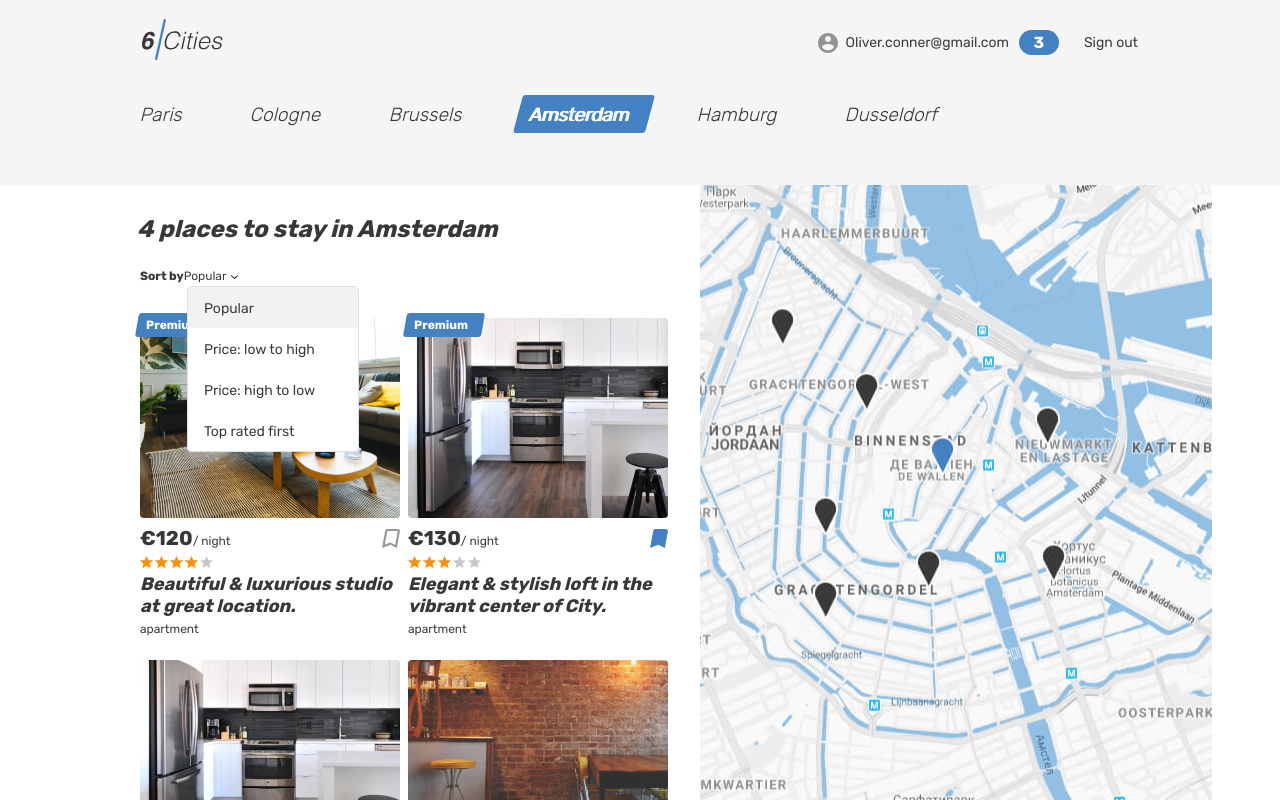
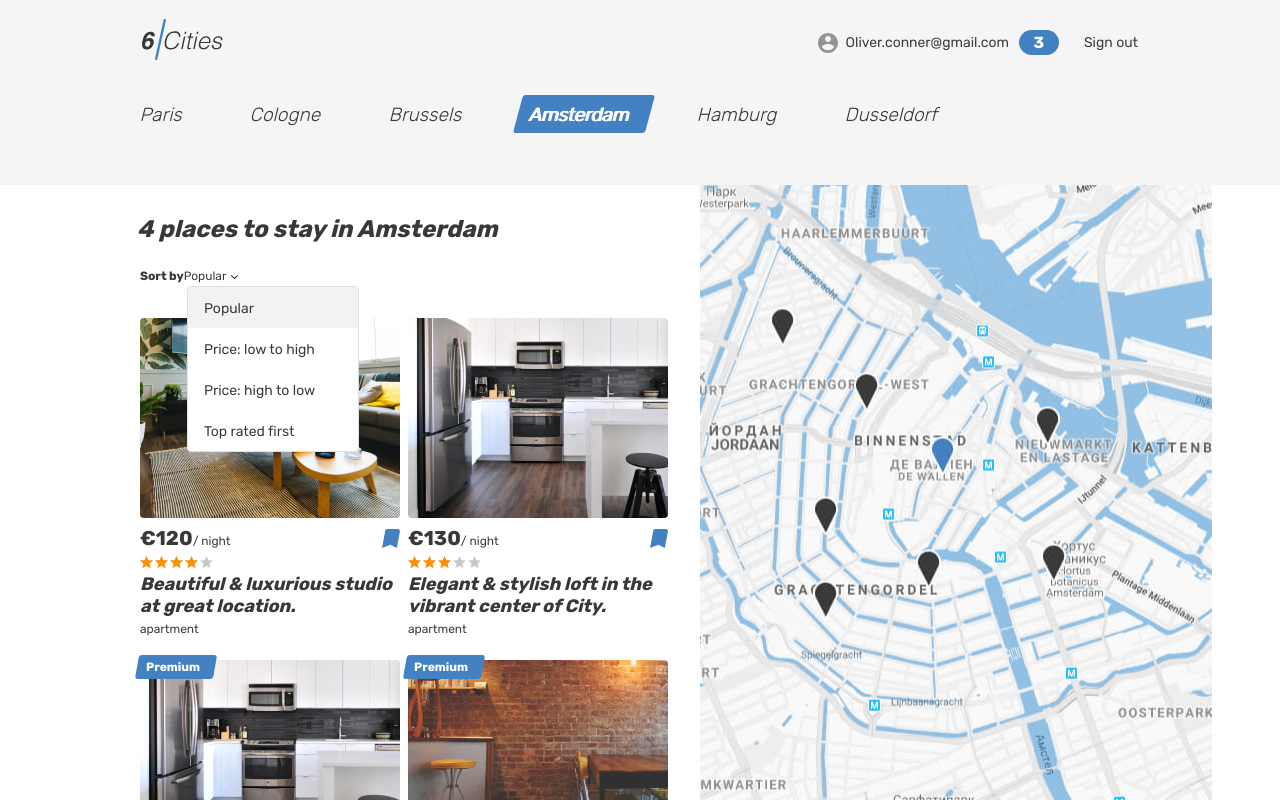
Before and after one commit to htmlacademy-univer-javascript-3/2505277-six-cities-5, a React (Vite) app: page / in a window 1280 px wide. Built offline with nearby package versions, Linux system fonts and the light colour scheme.

Commit message:
fix: fixed the edits

```diff
--- a/package.json
+++ b/package.json
@@ -16,7 +16,6 @@
     "history": "5.3.0",
     "http-status-codes": "2.3.0",
     "leaflet": "1.7.1",
-    "nanoid": "^5.1.5",
     "react": "18.2.0",
     "react-dom": "18.2.0",
     "react-helmet-async": "1.3.0",
--- a/src/components/app/app.tsx
+++ b/src/components/app/app.tsx
@@ -6,13 +6,14 @@ import { NotFoundScreen } from '../../pages/not-found-screen/not-found-screen';
 import { BrowserRouter, Route, Routes } from 'react-router-dom';
 import { AppRoute, AuthorizationStatus } from '../../const';
 import { PrivateRouteComponent } from '../private-route/private-route';
-import { OffersData } from '../../types/offers';
+import { OfferData } from '../../types/offers';
 
 type AppScreenProps = {
-  offers: OffersData[];
+  offers: OfferData[];
 };
 
 function App({ offers }: AppScreenProps): JSX.Element {
+  const favoriteOffers = offers.filter((offer) => offer.isFavorite === true);
   return (
     <BrowserRouter>
       <Routes>
@@ -24,7 +25,7 @@ function App({ offers }: AppScreenProps): JSX.Element {
             <PrivateRouteComponent
               authorizationStatus={AuthorizationStatus.NoAuth}
             >
-              <Favorites offers={offers} />
+              <Favorites offers={favoriteOffers} />
             </PrivateRouteComponent>
           }
         />
--- a/src/components/card/card.tsx
+++ b/src/components/card/card.tsx
@@ -1,22 +1,22 @@
 import { Link } from 'react-router-dom';
-import { OffersData } from '../../types/offers';
+import { OfferData } from '../../types/offers';
 import { getRandomNum } from '../../utils/common';
 import { AppRoute } from '../../const';
 
 type CardProps = {
-  offer: OffersData;
+  offer: OfferData;
 };
 function Card({ offer }: CardProps): JSX.Element {
   return (
     <article className="cities__card place-card">
-      {offer.isPremium ? (
+      {offer.isPremium && (
         <div className="place-card__mark">
           <span>Premium</span>
         </div>
-      ) : null}
+      )}
 
       <div className="cities__image-wrapper place-card__image-wrapper">
-        <a href="#">
+        <Link to="offer/:id">
           <img
             className="place-card__image"
             src={`img/${
@@ -28,7 +28,7 @@ function Card({ offer }: CardProps): JSX.Element {
             height="200"
             alt="Place image"
           />
-        </a>
+        </Link>
       </div>
       <div className="place-card__info">
         <div className="place-card__price-wrapper">
@@ -37,11 +37,9 @@ function Card({ offer }: CardProps): JSX.Element {
             <span className="place-card__price-text">&#47;&nbsp;night</span>
           </div>
           <button
-            className={`${
-              offer.isFavorite
-                ? 'place-card__bookmark-button place-card__bookmark-button--active button'
-                : 'place-card__bookmark-button button'
-            }`}
+            className={`place-card__bookmark-button${
+              offer.isFavorite ? ' place-card__bookmark-button--active' : ''
+            } button`}
             type="button"
           >
             <svg className="place-card__bookmark-icon" width="18" height="19">
--- a/src/components/cities/cities.tsx
+++ b/src/components/cities/cities.tsx
@@ -1,9 +1,9 @@
-import { Card } from '../card/card';
+import { Card } from '../card/Card';
 import { appendSForPlural } from '../../utils/common';
-import { OffersData } from '../../types/offers';
+import { OfferData } from '../../types/offers';
 
 type CitiesProps = {
-  offers: OffersData[];
+  offers: OfferData[];
 };
 
 function Cities({ offers }: CitiesProps): JSX.Element {
--- a/src/components/comment-form/comment-form.tsx
+++ b/src/components/comment-form/comment-form.tsx
@@ -7,8 +7,8 @@ function CommentForm({ onAddReview }: CommentFormProps): JSX.Element {
   const [comment, setComment] = useState('');
   const [rating, setRating] = useState(0);
 
-  const handleSubmit = (evt: React.FormEvent<HTMLFormElement>) => {
-    evt.preventDefault();
+  const handleSubmit = (event: React.FormEvent<HTMLFormElement>) => {
+    event.preventDefault();
 
     if (!comment.trim()) {
       return;
@@ -21,7 +21,7 @@ function CommentForm({ onAddReview }: CommentFormProps): JSX.Element {
     });
 
     setComment('');
-    setRating(5);
+    setRating(0);
   };
 
   const isSubmitDisabled = comment.length > 50;
@@ -51,7 +51,7 @@ function CommentForm({ onAddReview }: CommentFormProps): JSX.Element {
               htmlFor={`${star}-stars`}
               className="reviews__rating-label form__rating-label"
               title={
-                ['terrible', 'bad', 'average', 'good', 'perfect'][star - 1]
+                ['terrible', 'badly', 'not bad', 'good', 'perfect'][star - 1]
               }
             >
               <svg className="form__star-image" width="37" height="33">
@@ -66,7 +66,7 @@ function CommentForm({ onAddReview }: CommentFormProps): JSX.Element {
         id="review"
         name="review"
         value={comment}
-        onChange={(evt) => setComment(evt.target.value)}
+        onChange={(event) => setComment(event.target.value)}
         placeholder="Tell how was your stay, what you like and what can be improved"
       />
       <div className="reviews__button-wrapper">
--- a/src/components/card/favorites-card.tsx
+++ b/src/components/favorites-card/favorites-card.tsx
@@ -1,30 +1,28 @@
-import { OffersData } from '../../types/offers';
-import { getRandomNum } from '../../utils/common';
+import { OfferData } from '../../types/offers';
+import { Link } from 'react-router-dom';
+
 type FavoritesProps = {
-  offer: OffersData;
+  offer: OfferData;
 };
+
 function FavoritesCard({ offer }: FavoritesProps): JSX.Element {
   return (
     <article className="favorites__card place-card">
-      {offer.isPremium ? (
+      {offer.isPremium && (
         <div className="place-card__mark">
           <span>Premium</span>
         </div>
-      ) : null}
+      )}
       <div className="favorites__image-wrapper place-card__image-wrapper">
-        <a href="#">
+        <Link to="/offer/:id">
           <img
             className="place-card__image"
-            src={`img/${
-              offer.type === 'apartmanet'
-                ? `${offer.type}-small-0${getRandomNum(1, 3)}`
-                : `${offer.type}-small`
-            }.jpg`}
+            src={offer.previewImage}
             width="150"
             height="110"
             alt="Place image"
           />
-        </a>
+        </Link>
       </div>
       <div className="favorites__card-info place-card__info">
         <div className="place-card__price-wrapper">
@@ -44,12 +42,12 @@ function FavoritesCard({ offer }: FavoritesProps): JSX.Element {
         </div>
         <div className="place-card__rating rating">
           <div className="place-card__stars rating__stars">
-            <span style={{ width: '100%' }}></span>
+            <span style={{ width: `${offer.rating * 20}%` }}></span>
             <span className="visually-hidden">Rating</span>
           </div>
         </div>
         <h2 className="place-card__name">
-          <a href="#">{offer.title}</a>
+          <Link to="/offer/:id">{offer.title}</Link>
         </h2>
         <p className="place-card__type">{offer.type}</p>
       </div>
--- a/src/mock/offers.ts
+++ b/src/mock/offers.ts
@@ -1,10 +1,8 @@
-import { OffersData } from '../types/offers';
-import { nanoid } from 'nanoid';
-import { getRandomNum } from '../utils/common';
+import { OfferData } from '../types/offers';
 
-const offers: OffersData[] = [
+const offers: OfferData[] = [
   {
-    id: nanoid(),
+    id: '1',
     title: 'Beautiful & luxurious studio at great location.',
     type: 'apartment',
     price: 120,
@@ -21,13 +19,13 @@ const offers: OffersData[] = [
       longitude: 4.673877537499948,
       zoom: 8,
     },
-    isFavorite: Boolean(getRandomNum(0, 1)),
-    isPremium: Boolean(getRandomNum(0, 1)),
+    isFavorite: true,
+    isPremium: false,
     rating: 4,
-    previewImage: 'https://url-to-image/image.png',
+    previewImage: 'https://picsum.photos/200/300',
   },
   {
-    id: nanoid(),
+    id: '2',
     title: 'Elegant & stylish loft in the vibrant center of City.',
     type: 'apartment',
     price: 130,
@@ -44,13 +42,13 @@ const offers: OffersData[] = [
       longitude: 4.351721,
       zoom: 9,
     },
-    isFavorite: Boolean(getRandomNum(0, 1)),
-    isPremium: Boolean(getRandomNum(0, 1)),
+    isFavorite: true,
+    isPremium: false,
     rating: 3,
-    previewImage: 'https://url-to-image/image.png',
+    previewImage: 'https://picsum.photos/200/300',
   },
   {
-    id: nanoid(),
+    id: '3',
     title: 'Cozy & enchanting flat in a prime City location.',
     type: 'apartment',
     price: 250,
@@ -67,13 +65,13 @@ const offers: OffersData[] = [
       longitude: 2.352222,
       zoom: 6,
     },
-    isFavorite: Boolean(getRandomNum(0, 1)),
-    isPremium: Boolean(getRandomNum(0, 1)),
+    isFavorite: false,
+    isPremium: true,
     rating: 5,
-    previewImage: 'https://url-to-image/image.png',
+    previewImage: 'https://picsum.photos/200/300',
   },
   {
-    id: nanoid(),
+    id: '4',
     title:
       'Charming & modern apartment in the heart of city with stunning views of the harbor.',
     type: 'room',
@@ -91,10 +89,10 @@ const offers: OffersData[] = [
       longitude: 9.993682,
       zoom: 5,
     },
-    isFavorite: Boolean(getRandomNum(0, 1)),
-    isPremium: Boolean(getRandomNum(0, 1)),
+    isFavorite: false,
+    isPremium: true,
     rating: 4,
-    previewImage: 'https://url-to-image/image.png',
+    previewImage: 'https://picsum.photos/200/300',
   },
 ];
 
--- a/src/pages/main/main.tsx
+++ b/src/pages/main/main.tsx
@@ -1,8 +1,8 @@
 import { Cities } from '../../components/cities/cities';
-import { OffersData } from '../../types/offers';
+import { OfferData } from '../../types/offers';
 
 type MainProps = {
-  offers: OffersData[];
+  offers: OfferData[];
 };
 
 function Main({ offers }: MainProps): JSX.Element {
--- a/src/types/offers.ts
+++ b/src/types/offers.ts
@@ -1,4 +1,4 @@
-type OffersData = {
+type OfferData = {
   id: string;
   title: string;
   type: string;
@@ -20,4 +20,4 @@ type OffersCity = {
   location: LocationData;
 };
 
-export type { OffersData };
+export type { OfferData };
```
Also changed, not shown: src/pages/favorites/favorites.tsx (+19 -50 lines).
